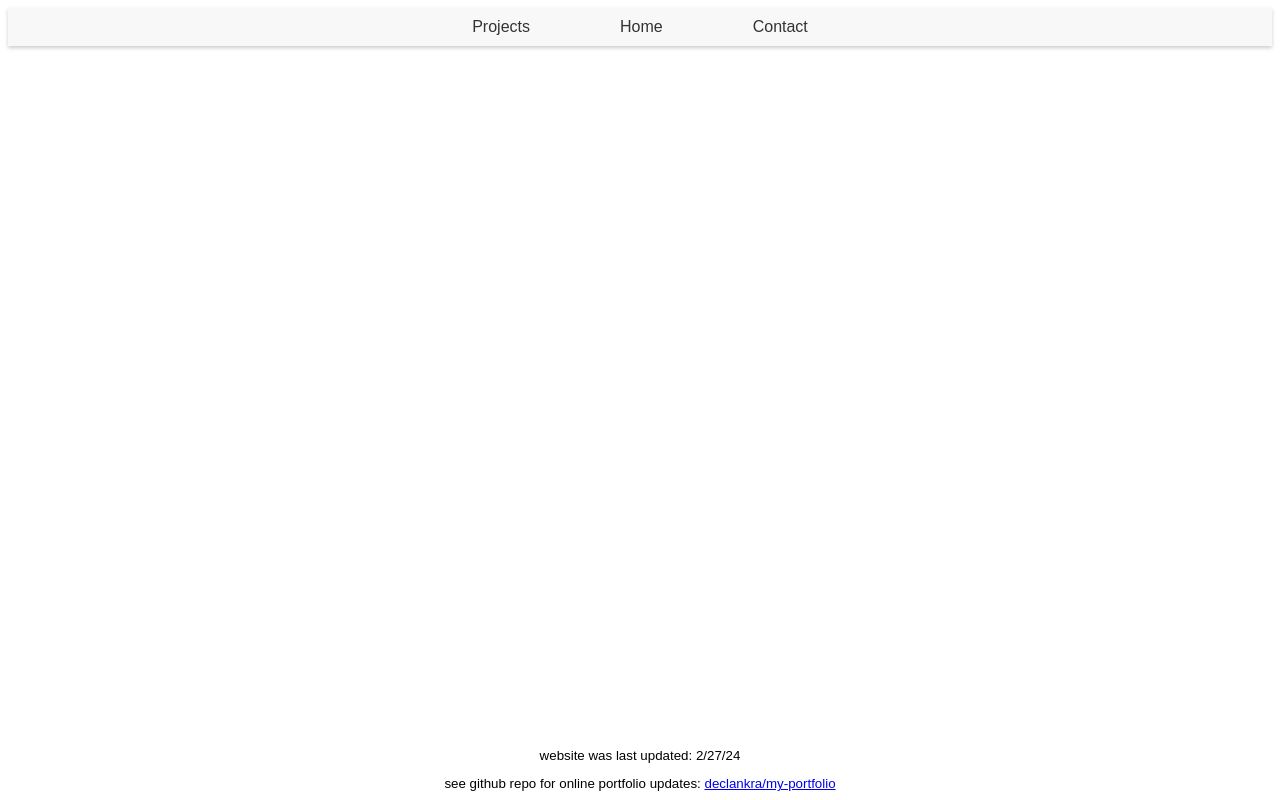
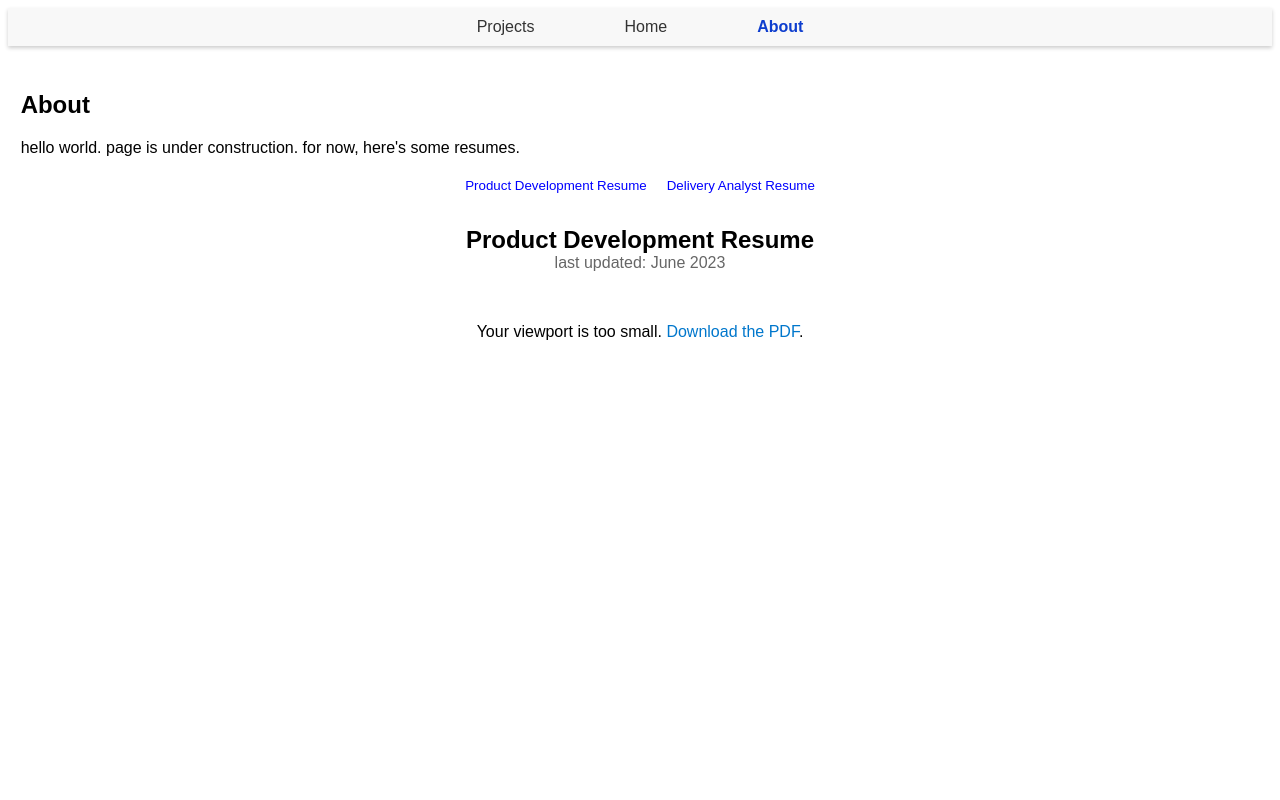
Before and after one commit to declankra/my-portfolio, a React (Create React App) app: page /about in a window 1280 px wide. Shown: the top 800 px of the page. Built offline with nearby package versions, Linux system fonts and the light colour scheme; what webfontloader would draw is missing.

Commit message:
added link to blogs and changed contact page to about page

```diff
--- a/src/App.js
+++ b/src/App.js
@@ -5,7 +5,7 @@ import Navbar from './components/Navbar'; // Import the Navbar component
 import Footer from './components/Footer';
 import Home from './pages/Home';
 import Projects from './pages/Projects';
-import Contact from './pages/Contact';
+import About from './pages/About';
 import Health from './pages/Health';
 import BCG from './pages/BCG';
 import Goals from './pages/Goals';
@@ -26,7 +26,7 @@ function App() {
         <Routes>
           <Route path="/" element={<Home />} />
           <Route path="/projects" element={<Projects />} />
-          <Route path="/contact" element={<Contact />} />
+          <Route path="/about" element={<About />} />
           <Route path="/health" element={<Health />} />
           <Route path="/bcg" element={<BCG />} />
           <Route path="/goals" element={<Goals />} />
--- a/src/components/Navbar.js
+++ b/src/components/Navbar.js
@@ -13,10 +13,10 @@ const Navbar = () => {
                 className={({ isActive }) =>
                     isActive ? 'nav-link active' : 'nav-link'}>
                 Home</NavLink></li>
-            <li><NavLink to="/contact"
+            <li><NavLink to="/about"
                 className={({ isActive }) =>
                     isActive ? 'nav-link active' : 'nav-link'}>
-                Contact</NavLink></li>
+                About</NavLink></li>
         </div>
     );
 }
--- a/src/pages/Contact.js
+++ b/src/pages/About.js
@@ -1,5 +1,5 @@
 import React, { useState } from 'react';
-import './Contact.css';
+import './About.css';
 
 const ResumeViewer = ({ title, subtitle, path }) => (
     <div className="resume-container">
@@ -15,7 +15,7 @@ const ResumeViewer = ({ title, subtitle, path }) => (
     </div>
 );
 
-function Contact() {
+function About() {
     const [selectedResume, setSelectedResume] = useState('PM');
     const resumes = {
         PM: {
@@ -33,8 +33,8 @@ function Contact() {
     return (
         <main>
             <section className='hero'>
-                <h1>Contact</h1>
-                <p>hello world</p>
+                <h1>About</h1>
+                <p>hello world. page is under construction. for now, here's some resumes.</p>
             </section>
             <section className='body'>
                 <div className='resume-section'>
@@ -49,4 +49,4 @@ function Contact() {
     );
 }
 
-export default Contact;
+export default About;
--- a/src/pages/Home.js
+++ b/src/pages/Home.js
@@ -44,7 +44,7 @@ function Home() {
         <div className="welcome-message">
           <h2>Hi!</h2>
           <p>
-            Welcome to my space on the internet. I enjoy learning about and (moreso lately) building products. This website is one of those products - it'll always be a WIP as I continually add newly completed <a href="/projects">projects</a>, thoughts on the <a href="/blog">blog</a> (coming soon), and polishing touches. <br></br><br></br>Ultimately, I hope to positively impact others through one of my own products. <br></br><br></br> The date in the footer keeps me honest - check back soon for new developments!
+            Welcome to my space on the internet. I enjoy learning about and (moreso lately) building products. This website is one of those products - it'll always be a WIP as I continually add newly completed <a href="/projects">projects</a>, thoughts on the <a href="https://declankramper.notion.site/Declan-s-Blog-35febfb6dfe04ac0a2a70538fd3b2402?pvs=4">blog</a>, and polishing touches. <br></br><br></br>Ultimately, I hope to positively impact others through one of my own products. <br></br><br></br> The date in the footer keeps me honest - check back soon for new developments!
           </p>
         </div>
       </section>
```
Also changed, not shown: src/pages/About.css (renamed from src/pages/Contact.css).
